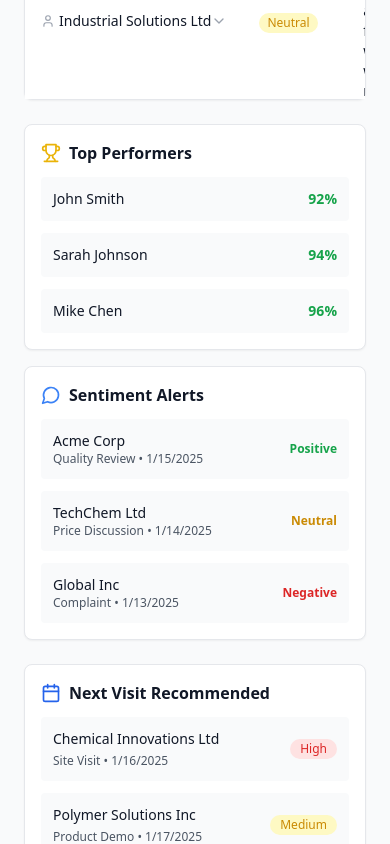
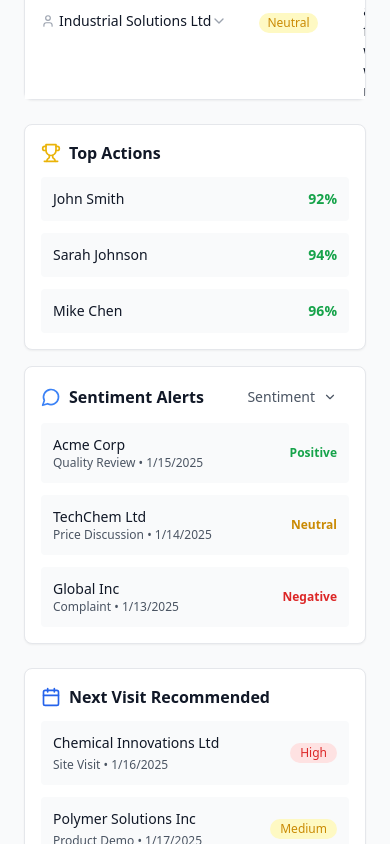
Before and after one commit to shreyachawale/ChemicalDashboard, a React (Vite) app: page / in a window 390 px wide. Shown: the part 3537-4381 px from the top of the page. Built offline with nearby package versions, Linux system fonts and the light colour scheme.

Commit message:
solved errors and spacing

```diff
--- a/src/components/Dashboard.tsx
+++ b/src/components/Dashboard.tsx
@@ -28,17 +28,14 @@ const Dashboard = () => {
           </div>
         </div>
 
-        {/* Main Content Grid - Better Space Utilization */}
-        <div className="grid grid-cols-1 xl:grid-cols-4 gap-6">
-          {/* Left Column - Latest Visits (Wider) */}
-          <div className="xl:col-span-3">
-            <LatestVisits />
-          </div>
+        {/* Latest Visits - Full Width */}
+        <div className="w-full mb-6">
+          <LatestVisits />
+        </div>
 
-          {/* Right Column - Metrics */}
-          <div className="xl:col-span-1">
-            <TopMetrics />
-          </div>
+        {/* Top Metrics - Full Width */}
+        <div className="w-full">
+          <TopMetrics />
         </div>
 
         {/* Bottom Section - Upcoming Tasks (Full Width) */}
--- a/src/components/TopMetrics.tsx
+++ b/src/components/TopMetrics.tsx
@@ -1,7 +1,25 @@
-import React from 'react';
-import { Trophy, Target, MessageCircle } from 'lucide-react';
+import React, { useState } from 'react';
+import { Trophy, Target, MessageCircle, ChevronDown } from 'lucide-react';
 
 const TopMetrics = () => {
+  const [showConversionsDropdown, setShowConversionsDropdown] = useState(false);
+  const [showSentimentDropdown, setShowSentimentDropdown] = useState(false);
+  const [selectedSalesPerson, setSelectedSalesPerson] = useState<string | null>(null);
+  const [selectedSentiment, setSelectedSentiment] = useState<string | null>(null);
+
+  const salesPeople = ['All Sales Reps', 'John Smith', 'Sarah Johnson', 'Mike Chen'];
+  const sentimentTypes = ['All Sentiments', 'Positive', 'Neutral', 'Negative'];
+
+  const handleSalesPersonSelect = (person: string) => {
+    setSelectedSalesPerson(person === 'All Sales Reps' ? null : person);
+    setShowConversionsDropdown(false);
+  };
+
+  const handleSentimentSelect = (sentiment: string) => {
+    setSelectedSentiment(sentiment === 'All Sentiments' ? null : sentiment);
+    setShowSentimentDropdown(false);
+  };
+
   const conversionData = [
     { salesman: 'John Smith', conversion: '92%'},
     { salesman: 'Sarah Johnson', conversion: '94%'},
@@ -16,15 +34,17 @@ const TopMetrics = () => {
   ];
 
   return (
-    <div className="space-y-4">
+    <div className="grid grid-cols-1 md:grid-cols-2 gap-4">
       {/* Top Conversions */}
       <div className="bg-white rounded-lg shadow-sm border border-gray-200 p-4">
         <div className="flex items-center space-x-2 mb-3">
           <Trophy className="text-yellow-500" size={20} />
-          <h3 className="text-base font-semibold text-gray-900">Top Performers</h3>
+          <h3 className="text-base font-semibold text-gray-900">Top Actions</h3>
         </div>
         <div className="space-y-3">
-          {conversionData.map((item, index) => (
+          {(selectedSalesPerson
+            ? conversionData.filter(item => item.salesman === selectedSalesPerson)
+            : conversionData).map((item, index) => (
             <div key={index} className="flex items-center justify-between p-3 bg-gray-50 rounded hover:bg-gray-100 transition-colors duration-150">
               <div className="flex-1">
                 <div className="text-sm font-medium text-gray-900">{item.salesman}</div>
@@ -38,13 +58,51 @@ const TopMetrics = () => {
       </div>
 
       {/* Sentiment Alerts */}
-      <div className="bg-white rounded-lg shadow-sm border border-gray-200 p-4">
-        <div className="flex items-center space-x-2 mb-3">
-          <MessageCircle className="text-blue-500" size={20} />
-          <h3 className="text-base font-semibold text-gray-900">Sentiment Alerts</h3>
+      <div className="bg-white rounded-lg shadow-sm border border-gray-200 p-4 h-full">
+        <div className="flex items-center justify-between mb-3">
+          <div className="flex items-center space-x-2">
+            <MessageCircle className="text-blue-500" size={20} />
+            <h3 className="text-base font-semibold text-gray-900">Sentiment Alerts</h3>
+          </div>
+          <div className="relative">
+            <button
+              onClick={() => setShowSentimentDropdown(!showSentimentDropdown)}
+              className={`px-3 py-1 text-sm font-medium rounded-md transition-colors duration-150 flex items-center space-x-1
+                ${selectedSentiment ? 'bg-blue-50 text-blue-600' : 'text-gray-600 hover:text-blue-600 hover:bg-blue-50'}`}
+            >
+              <span>Sentiment</span>
+              <span className="text-xs ml-1">
+                {selectedSentiment ? `(${selectedSentiment})` : ''}
+              </span>
+              <ChevronDown
+                size={14}
+                className={`ml-1 transition-transform duration-200 ${showSentimentDropdown ? 'transform rotate-180' : ''}`}
+              />
+            </button>
+
+            {showSentimentDropdown && (
+              <div className="absolute right-0 mt-1 w-56 rounded-md shadow-lg bg-white ring-1 ring-black ring-opacity-5 z-10">
+                <div className="py-1 max-h-48 overflow-auto" role="menu" aria-orientation="vertical">
+                  {sentimentTypes.map((type) => (
+                    <button
+                      key={type}
+                      onClick={() => handleSentimentSelect(type)}
+                      className={`block w-full text-left px-4 py-2 text-sm hover:bg-gray-100 ${
+                        selectedSentiment === type ? 'bg-blue-50 text-blue-600' : 'text-gray-700'
+                      }`}
+                    >
+                      {type}
+                    </button>
+                  ))}
+                </div>
+              </div>
+            )}
+          </div>
         </div>
         <div className="space-y-3">
-          {sentimentAlerts.map((alert, index) => (
+          {(selectedSentiment
+            ? sentimentAlerts.filter(alert => alert.sentiment === selectedSentiment)
+            : sentimentAlerts).map((alert, index) => (
             <div key={index} className="flex items-center justify-between p-3 bg-gray-50 rounded hover:bg-gray-100 transition-colors duration-150">
               <div className="flex-1">
                 <div className="text-sm font-medium text-gray-900">{alert.customer}</div>
```
